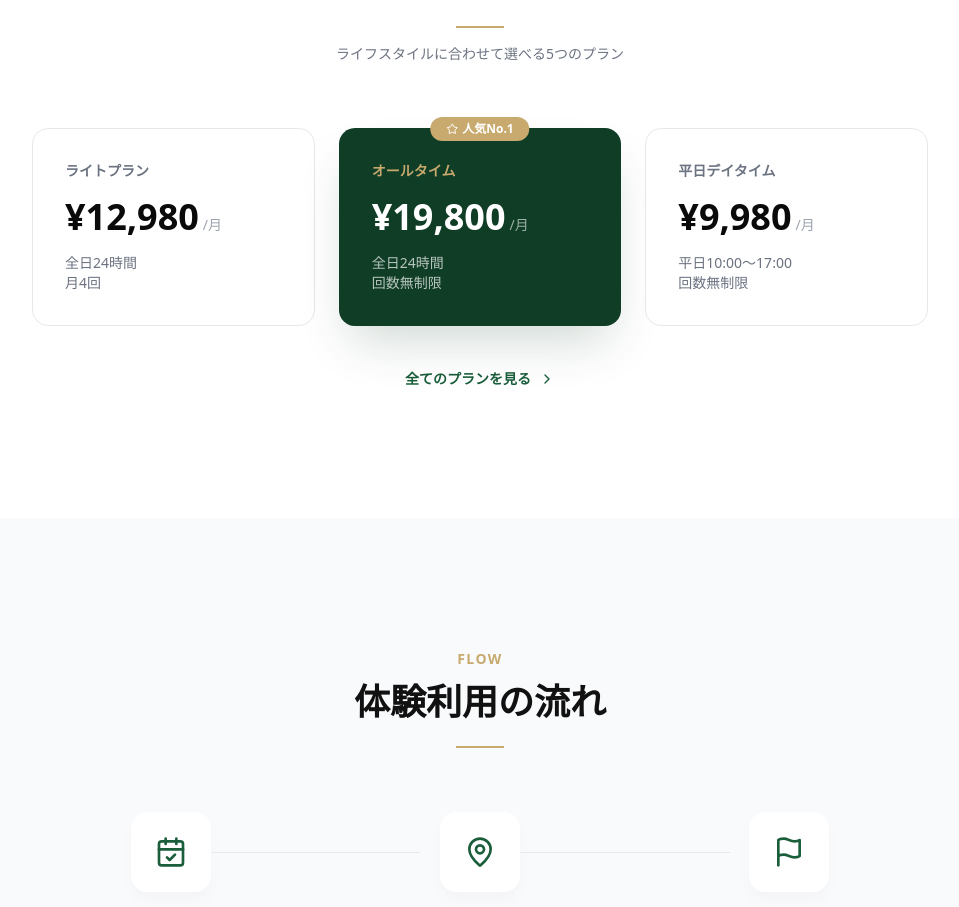
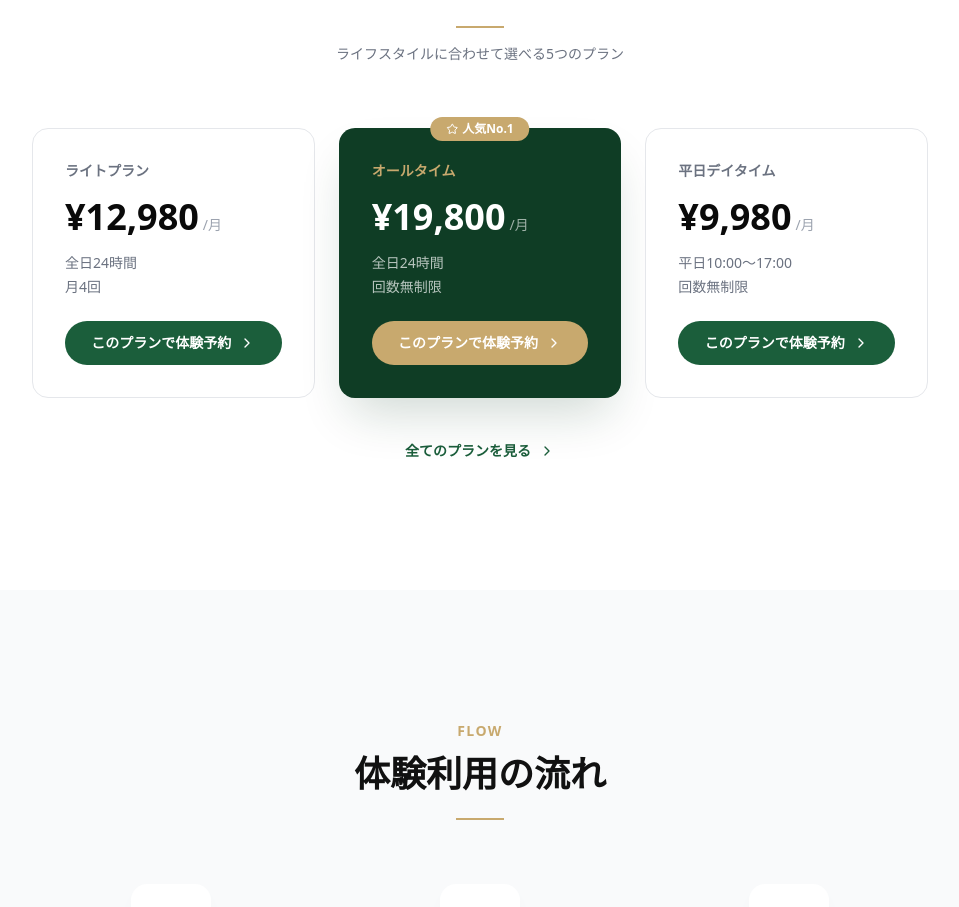
Before and after one commit to iRhyke/golfgreen, a React (Vite) app: page / in a window 1280 px wide. Shown: the part 2366-3273 px from the top of the page, without its empty margins (160-1119 px from the left). Built offline with nearby package versions, Linux system fonts and the light colour scheme.

Commit message:
feat: PricingPreview mobile accordion and CTA (S-5)

```diff
--- a/src/components/home/PricingPreview.jsx
+++ b/src/components/home/PricingPreview.jsx
@@ -1,8 +1,8 @@
-import React from "react";
+import React, { useState } from "react";
 import { Link } from "react-router-dom";
 import { createPageUrl } from "@/utils";
-import { motion } from "framer-motion";
-import { ChevronRight, Star } from "lucide-react";
+import { motion, AnimatePresence } from "framer-motion";
+import { ChevronRight, Star, ChevronDown } from "lucide-react";
 
 const plans = [
   {
@@ -11,6 +11,7 @@ const plans = [
     period: "月4回",
     time: "全日24時間",
     popular: false,
+    id: "light",
   },
   {
     name: "オールタイム",
@@ -18,6 +19,7 @@ const plans = [
     period: "回数無制限",
     time: "全日24時間",
     popular: true,
+    id: "alltime",
   },
   {
     name: "平日デイタイム",
@@ -25,10 +27,19 @@ const plans = [
     period: "回数無制限",
     time: "平日10:00〜17:00",
     popular: false,
+    id: "weekday",
   },
 ];
 
 export default function PricingPreview() {
+  const [openIndex, setOpenIndex] = useState(null);
+
+  const handleToggle = (index) => {
+    if (window.innerWidth < 768) {
+      setOpenIndex(openIndex === index ? null : index);
+    }
+  };
+
   return (
     <section className="py-24 lg:py-32 bg-white">
       <div className="max-w-7xl mx-auto px-4 sm:px-6 lg:px-8">
@@ -47,40 +58,69 @@ export default function PricingPreview() {
         </motion.div>
 
         <div className="grid grid-cols-1 md:grid-cols-3 gap-6 max-w-4xl mx-auto">
-          {plans.map((plan, index) => (
+          {plans.map((plan, index) => {
+             const isOpen = openIndex === index;
+             return (
                <motion.div
                  key={index}
                  initial={{ opacity: 0, y: 20 }}
                  whileInView={{ opacity: 1, y: 0 }}
                  viewport={{ once: true }}
                  transition={{ delay: index * 0.1 }}
-              className={`relative p-8 rounded-2xl border transition-all ${
+                 onClick={() => handleToggle(index)}
+                 className={`relative p-8 rounded-2xl border transition-all cursor-pointer md:cursor-default ${
                    plan.popular
-                  ? "bg-[#0F3D25] text-white border-transparent shadow-2xl shadow-[#0F3D25]/20 scale-[1.02]"
+                     ? "bg-[#0F3D25] text-white border-transparent shadow-2xl shadow-[#0F3D25]/20 md:scale-[1.02]"
                      : "bg-white border-gray-200 hover:border-gray-300 hover:shadow-lg"
                  }`}
                >
                  {plan.popular && (
                    <div className="absolute -top-3 left-1/2 -translate-x-1/2">
-                  <span className="inline-flex items-center gap-1 px-4 py-1 bg-[#C8A96E] text-white text-xs font-semibold rounded-full">
+                     <span className="inline-flex items-center gap-1 px-4 py-1 bg-[#C8A96E] text-white text-xs font-semibold rounded-full whitespace-nowrap">
                        <Star className="w-3 h-3" />
                        人気No.1
                      </span>
                    </div>
                  )}
+
+                 <div className="flex justify-between items-center">
                    <h3 className={`text-sm font-semibold ${plan.popular ? "text-[#C8A96E]" : "text-gray-500"}`}>
                      {plan.name}
                    </h3>
+                   <ChevronDown
+                     className={`w-5 h-5 md:hidden transition-transform duration-300 ${isOpen ? "rotate-180" : ""} ${plan.popular ? "text-white/70" : "text-gray-400"}`}
+                   />
+                 </div>
+
                  <div className="mt-4 flex items-baseline gap-1">
                    <span className="text-4xl font-bold">¥{plan.price}</span>
                    <span className={`text-sm ${plan.popular ? "text-white/60" : "text-gray-400"}`}>/月</span>
                  </div>
-              <div className={`mt-4 text-sm ${plan.popular ? "text-white/70" : "text-gray-500"}`}>
-                <p>{plan.time}</p>
+
+                 <div className={`mt-4 overflow-hidden transition-all duration-300 ease-in-out md:max-h-[500px] md:opacity-100 ${isOpen ? "max-h-[500px] opacity-100" : "max-h-0 opacity-0"}`}>
+                   <div className={`text-sm ${plan.popular ? "text-white/70" : "text-gray-500"}`}>
+                     <p className="mb-1">{plan.time}</p>
                      <p>{plan.period}</p>
                    </div>
+
+                   <div className="mt-6">
+                     <Link
+                       to={`/trial?plan=${plan.id}`}
+                       onClick={(e) => e.stopPropagation()}
+                       className={`group flex items-center justify-center gap-2 w-full py-3 px-4 rounded-full text-sm font-bold transition-all ${
+                         plan.popular
+                           ? "bg-[#C8A96E] hover:bg-[#b8995e] text-white"
+                           : "bg-[#1B5E3B] hover:bg-[#0F3D25] text-white"
+                       }`}
+                     >
+                       このプランで体験予約
+                       <ChevronRight className="w-4 h-4 group-hover:translate-x-1 transition-transform" />
+                     </Link>
+                   </div>
+                 </div>
                </motion.div>
-          ))}
+             );
+          })}
         </div>
 
         <div className="text-center mt-10">
```
Lines whose indentation alone changed are shown as unchanged.
